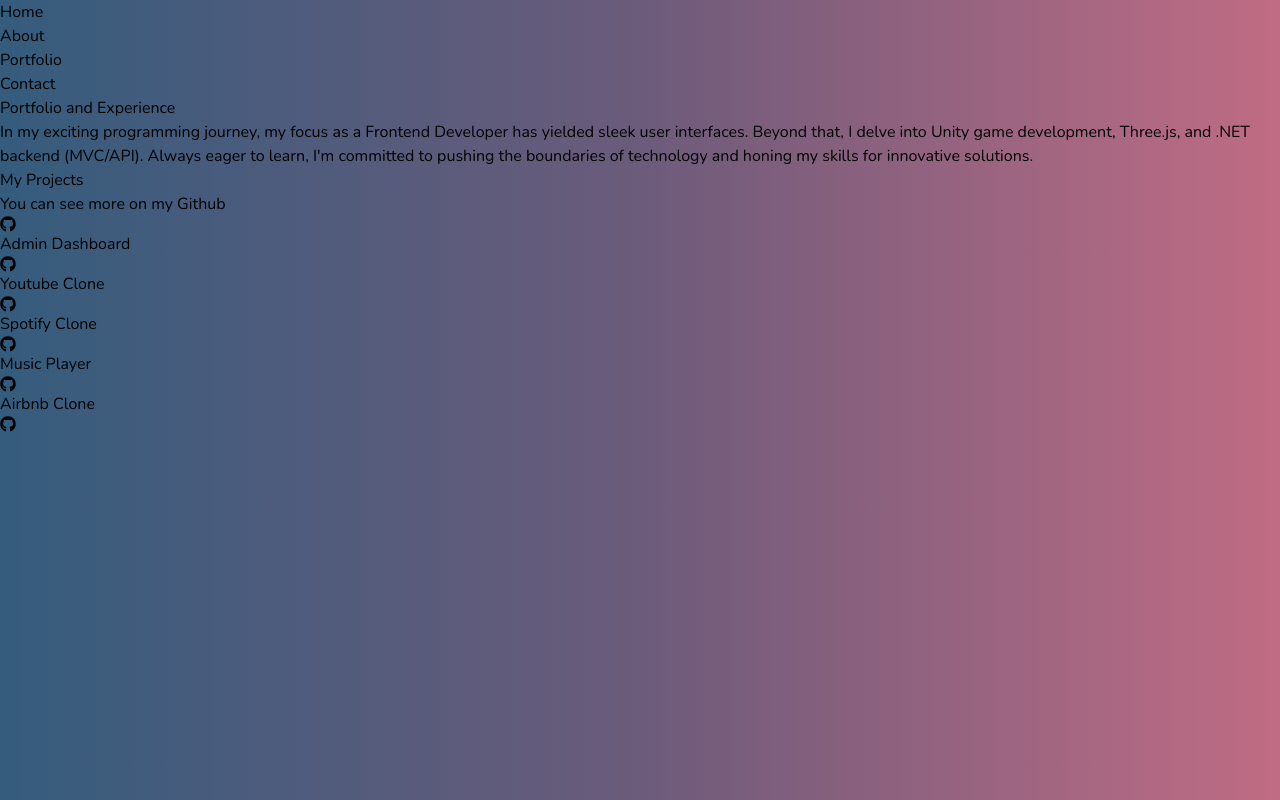
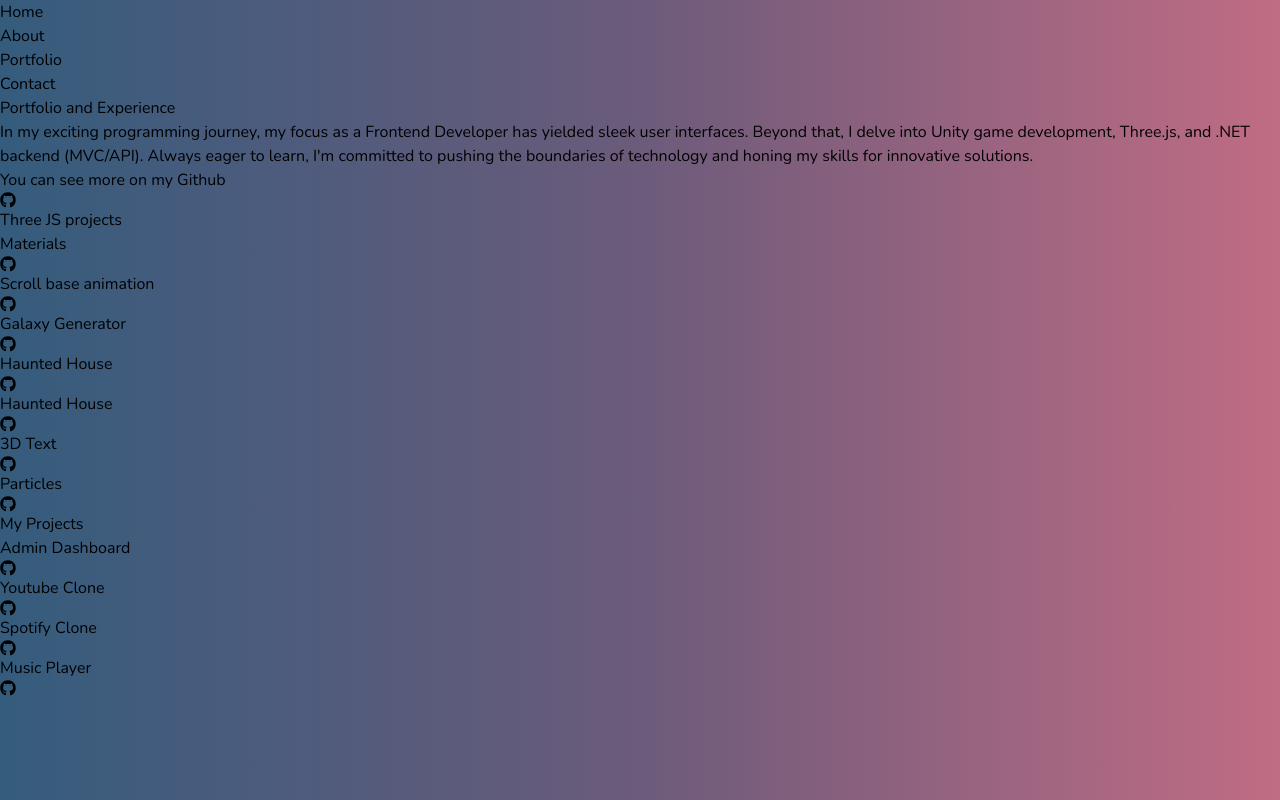
Before and after one commit to thefidanabdulla/thefidanabdulla-portfolio, a React (Vite) app: page /portfolio in a window 1280 px wide. Built offline with nearby package versions, Linux system fonts and the light colour scheme; a web font is replaced by a local one.

Commit message:
three js projects added to portfolio pages

```diff
--- a/src/pages/Portfolio.jsx
+++ b/src/pages/Portfolio.jsx
@@ -1,73 +1,219 @@
-import React from 'react'
-import { Link } from 'react-router-dom'
+import React from "react";
+import { Link } from "react-router-dom";
 import { FaGithub } from "react-icons/fa";
 
 const Portfolio = () => {
   return (
-    <div className='screenHeight px-10  pb-[200px]'>
-      <h1 className="text-[40px] mb-4 font-bold mt-10 text-white">Portfolio and Experience</h1>
+    <div className="screenHeight px-10  pb-[200px]">
+      <h1 className="text-[40px] mb-4 font-bold mt-10 text-white">
+        Portfolio and Experience
+      </h1>
       <div className="mt-10">
         <p className="text-xl font-semibold md:max-w-[75%] text-white">
-          In my exciting programming journey, my focus as a Frontend Developer has
-          yielded sleek user interfaces. Beyond that, I delve into Unity game
-          development, Three.js, and .NET backend (MVC/API). Always eager to
-          learn, I'm committed to pushing the boundaries of technology and
+          In my exciting programming journey, my focus as a Frontend Developer
+          has yielded sleek user interfaces. Beyond that, I delve into Unity
+          game development, Three.js, and .NET backend (MVC/API). Always eager
+          to learn, I'm committed to pushing the boundaries of technology and
           honing my skills for innovative solutions.
         </p>
+        <p className="mt-10 text-[18px] mb-8 font-semibold text-[#ffffff70] flex gap-2 items-center">
+          You can see more on my Github
+          <Link
+            to={"https://github.com/thefidanabdulla"}
+            className="hover:text-white"
+          >
+            <FaGithub />
+          </Link>
+        </p>
       </div>
-      <p className='text-[28px] font-bold mt-10 text-white'>My Projects</p>
-      <span className='text-[18px] mb-8 font-semibold text-[#ffffff70] flex gap-2 items-center'>
-        You can see more on my Github
-        <Link to={"https://github.com/thefidanabdulla"} className='hover:text-white'>
-          <FaGithub />
-        </Link>
-      </span>
-      <div className="mt-4 flex  flex-wrap items-center justify-center md:justify-start gap-4">
+      <div>
+        <h3 className="text-[28px] font-bold mt-10 text-white">Three JS projects</h3>
+        <div className="mt-4 flex  flex-wrap items-center justify-center  md:justify-start gap-4">
           <div className="w-[300px] py-5 border-[2px] font-bold text-lg tracking-wide border-white rounded-sm bg-transparent hover:bg-[#ffffff50] transition-all duration-300 text-white flex flex-col items-center justify-center gap-3">
-            <Link target='_blank' to={"https://react-admin-dashboard-one-olive.vercel.app/"} className='border-b border-white'>
-              Admin Dashboard
+            <Link
+              target="_blank"
+              to={"https://threejs-materials-nine.vercel.app/"}
+              className="border-b border-white"
+            >
+              Materials
             </Link>
-            <Link target='_blank' to={"https://github.com/thefidanabdulla/React-Admin-Dashboard"} className='text-xl text-center'>
+            <Link
+              target="_blank"
+              to={"https://github.com/thefidanabdulla/threejs_materials"}
+              className="text-xl text-center"
+            >
               <FaGithub />
             </Link>
           </div>
           <div className="w-[300px] py-5 border-[2px] font-bold text-lg tracking-wide border-white rounded-sm bg-transparent hover:bg-[#ffffff50] transition-all duration-300 text-white flex flex-col items-center justify-center gap-3">
-            <Link target='_blank' to={"https://youtube-clone-ten-ashy-89.vercel.app/"} className='border-b border-white'>
-            Youtube Clone
+            <Link
+              target="_blank"
+              to={"https://threejs-scroll-base-animation.vercel.app/"}
+              className="border-b border-white"
+            >
+              Scroll base animation
             </Link>
-            <Link target='_blank' to={"https://github.com/thefidanabdulla/YoutubeClone"} className='text-xl text-center'>
+            <Link
+              target="_blank"
+              to={"https://github.com/thefidanabdulla/threejs_scroll_base_animation"}
+              className="text-xl text-center"
+            >
               <FaGithub />
             </Link>
           </div>
           <div className="w-[300px] py-5 border-[2px] font-bold text-lg tracking-wide border-white rounded-sm bg-transparent hover:bg-[#ffffff50] transition-all duration-300 text-white flex flex-col items-center justify-center gap-3">
-            <Link target='_blank' to={"https://spotify-clone-nu-mocha.vercel.app/"} className='border-b border-white'>
-              Spotify Clone
+            <Link
+              target="_blank"
+              to={"https://threejs-galaxy-generator-blond.vercel.app/"}
+              className="border-b border-white"
+            >
+              Galaxy Generator
             </Link>
-            <Link target='_blank' to={"https://github.com/thefidanabdulla/Spotify-Clone"} className='text-xl text-center'>
+            <Link
+              target="_blank"
+              to={"https://github.com/thefidanabdulla/threejs_galaxy-generator"}
+              className="text-xl text-center"
+            >
               <FaGithub />
             </Link>
           </div>
           <div className="w-[300px] py-5 border-[2px] font-bold text-lg tracking-wide border-white rounded-sm bg-transparent hover:bg-[#ffffff50] transition-all duration-300 text-white flex flex-col items-center justify-center gap-3">
-            <Link target='_blank' to={"https://music-player-teal-six.vercel.app/"} className='border-b border-white'>
-              Music Player
+            <Link
+              target="_blank"
+              to={"https://threejs-haunted-house-sigma.vercel.app/"}
+              className="border-b border-white"
+            >
+              Haunted House
             </Link>
-            <Link target='_blank' to={"https://github.com/thefidanabdulla/Music-Player"} className='text-xl text-center'>
+            <Link
+              target="_blank"
+              to={"https://github.com/thefidanabdulla/threejs_haunted-house"}
+              className="text-xl text-center"
+            >
               <FaGithub />
             </Link>
           </div>
           <div className="w-[300px] py-5 border-[2px] font-bold text-lg tracking-wide border-white rounded-sm bg-transparent hover:bg-[#ffffff50] transition-all duration-300 text-white flex flex-col items-center justify-center gap-3">
-            <Link target='_blank'  to={"https://airbnb-clone-six-flame.vercel.app/"} className='border-b border-white'>
-              Airbnb Clone
+            <Link
+              target="_blank"
+              to={"https://threejs-haunted-house-sigma.vercel.app/"}
+              className="border-b border-white"
+            >
+              Haunted House
             </Link>
-            <Link target='_blank' to={"https://github.com/thefidanabdulla/Airbnb-Clone"} className='text-xl text-center'>
+            <Link
+              target="_blank"
+              to={"https://github.com/thefidanabdulla/threejs_haunted-house"}
+              className="text-xl text-center"
+            >
               <FaGithub />
             </Link>
           </div>
-
-
+          <div className="w-[300px] py-5 border-[2px] font-bold text-lg tracking-wide border-white rounded-sm bg-transparent hover:bg-[#ffffff50] transition-all duration-300 text-white flex flex-col items-center justify-center gap-3">
+            <Link
+              target="_blank"
+              to={"https://threejs-3d-text-one-lilac.vercel.app/"}
+              className="border-b border-white"
+            >
+              3D Text
+            </Link>
+            <Link
+              target="_blank"
+              to={"https://github.com/thefidanabdulla/threejs_3d-text"}
+              className="text-xl text-center"
+            >
+              <FaGithub />
+            </Link>
+          </div>
+          <div className="w-[300px] py-5 border-[2px] font-bold text-lg tracking-wide border-white rounded-sm bg-transparent hover:bg-[#ffffff50] transition-all duration-300 text-white flex flex-col items-center justify-center gap-3">
+            <Link
+              target="_blank"
+              to={"https://threejs-particles-df45.vercel.app/"}
+              className="border-b border-white"
+            >
+              Particles
+            </Link>
+            <Link
+              target="_blank"
+              to={"https://github.com/thefidanabdulla/threejs_particles"}
+              className="text-xl text-center"
+            >
+              <FaGithub />
+            </Link>
+          </div>
+        </div>
+      </div>
+      <div>
+        <h3 className="text-[28px] font-bold mt-10 text-white">My Projects</h3>
+        <div className="mt-4 flex  flex-wrap items-center justify-center md:justify-start gap-4">
+          <div className="w-[300px] py-5 border-[2px] font-bold text-lg tracking-wide border-white rounded-sm bg-transparent hover:bg-[#ffffff50] transition-all duration-300 text-white flex flex-col items-center justify-center gap-3">
+            <Link
+              target="_blank"
+              to={"https://react-admin-dashboard-one-olive.vercel.app/"}
+              className="border-b border-white"
+            >
+              Admin Dashboard
+            </Link>
+            <Link
+              target="_blank"
+              to={"https://github.com/thefidanabdulla/React-Admin-Dashboard"}
+              className="text-xl text-center"
+            >
+              <FaGithub />
+            </Link>
+          </div>
+          <div className="w-[300px] py-5 border-[2px] font-bold text-lg tracking-wide border-white rounded-sm bg-transparent hover:bg-[#ffffff50] transition-all duration-300 text-white flex flex-col items-center justify-center gap-3">
+            <Link
+              target="_blank"
+              to={"https://youtube-clone-ten-ashy-89.vercel.app/"}
+              className="border-b border-white"
+            >
+              Youtube Clone
+            </Link>
+            <Link
+              target="_blank"
+              to={"https://github.com/thefidanabdulla/YoutubeClone"}
+              className="text-xl text-center"
+            >
+              <FaGithub />
+            </Link>
+          </div>
+          <div className="w-[300px] py-5 border-[2px] font-bold text-lg tracking-wide border-white rounded-sm bg-transparent hover:bg-[#ffffff50] transition-all duration-300 text-white flex flex-col items-center justify-center gap-3">
+            <Link
+              target="_blank"
+              to={"https://spotify-clone-nu-mocha.vercel.app/"}
+              className="border-b border-white"
+            >
+              Spotify Clone
+            </Link>
+            <Link
+              target="_blank"
+              to={"https://github.com/thefidanabdulla/Spotify-Clone"}
+              className="text-xl text-center"
+            >
+              <FaGithub />
+            </Link>
+          </div>
+          <div className="w-[300px] py-5 border-[2px] font-bold text-lg tracking-wide border-white rounded-sm bg-transparent hover:bg-[#ffffff50] transition-all duration-300 text-white flex flex-col items-center justify-center gap-3">
+            <Link
+              target="_blank"
+              to={"https://music-player-teal-six.vercel.app/"}
+              className="border-b border-white"
+            >
+              Music Player
+            </Link>
+            <Link
+              target="_blank"
+              to={"https://github.com/thefidanabdulla/Music-Player"}
+              className="text-xl text-center"
+            >
+              <FaGithub />
+            </Link>
+          </div>
+        </div>
       </div>
     </div>
-  )
-}
+  );
+};
 
-export default Portfolio
+export default Portfolio;
```
